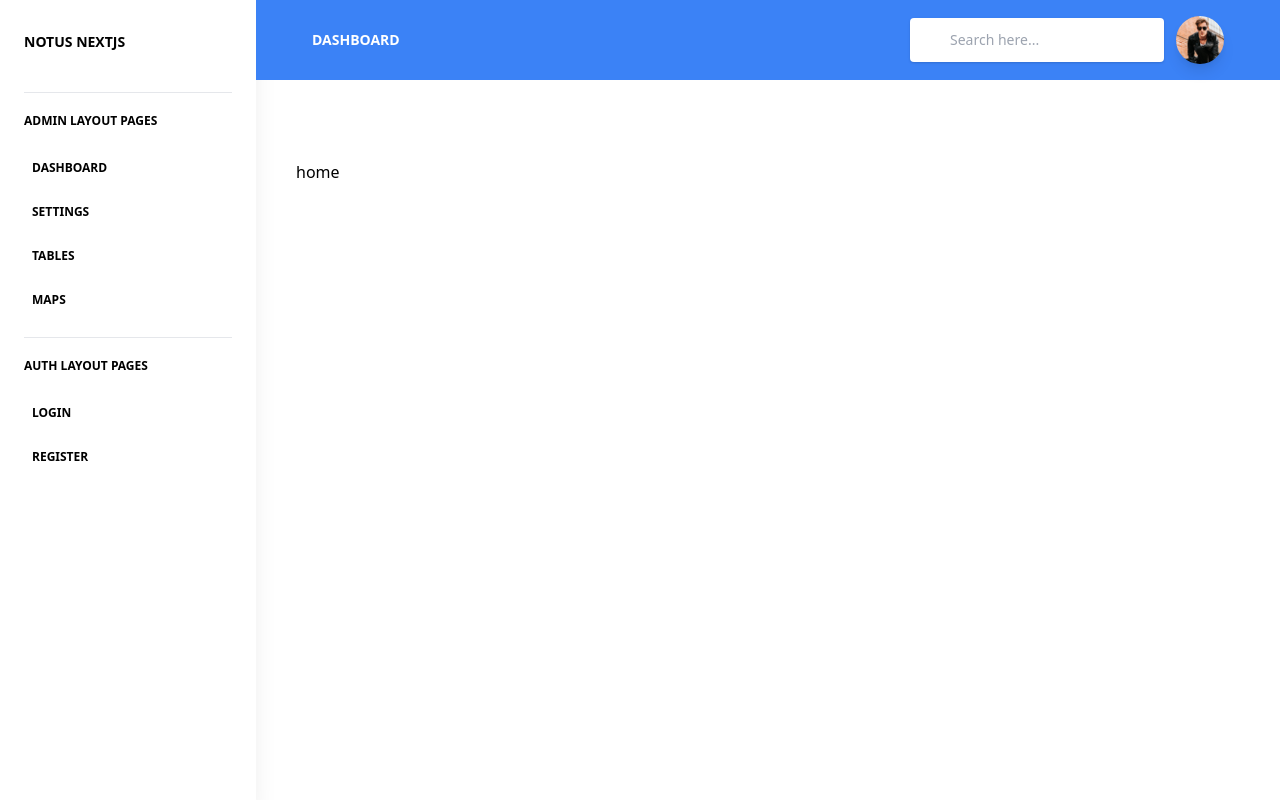
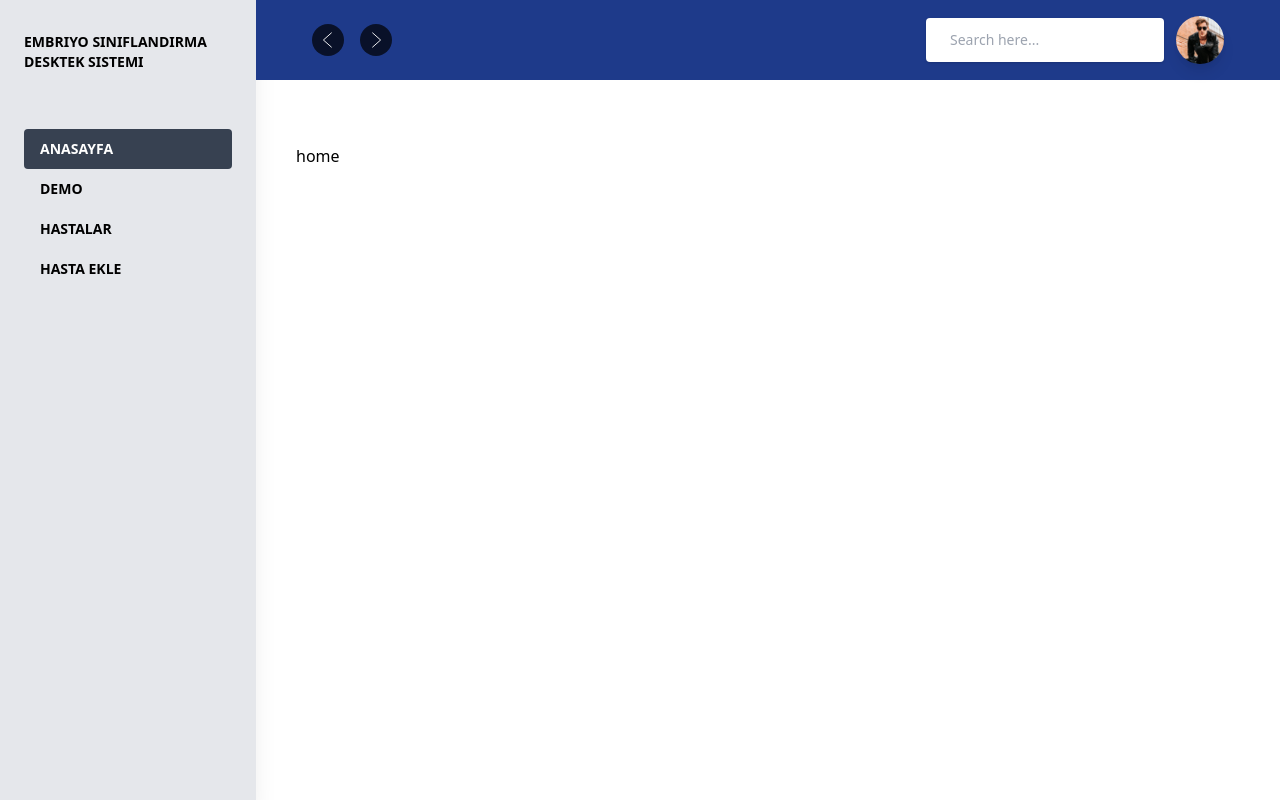
Before and after one commit to ismail-klc/embryo-grading-client, a Next.js app: page / in a window 1280 px wide. Built offline with nearby package versions, Linux system fonts and the light colour scheme.

Commit message:
some layout changes

```diff
--- /dev/null
+++ b/components/Icons/Icons.js
@@ -0,0 +1,41 @@
+const PrevIcon = ({ size }) => {
+	return (
+		<svg viewBox="0 0 24 24" width={size} height={size} xmlns="http://www.w3.org/2000/svg">
+			<polyline stroke="currentColor" points="16 4 7 12 16 20" fill="none" />
+		</svg>
+	)
+}
+
+const MenuIcon = ({size}) => {
+    return (
+        <svg xmlns="http://www.w3.org/2000/svg" viewBox="0 0 24 24">
+            <path d="M 2 5 L 2 7 L 22 7 L 22 5 L 2 5 z M 2 11 L 2 13 L 22 13 L 22 11 L 2 11 z M 2 17 L 2 19 L 22 19 L 22 17 L 2 17 z">
+            </path>
+        </svg>
+    )
+}
+
+const NextIcon = ({ size }) => {
+	return (
+		<svg viewBox="0 0 24 24" width={size} height={size} xmlns="http://www.w3.org/2000/svg">
+			<polyline stroke="currentColor" points="8 4 17 12 8 20" fill="none" />
+		</svg>
+	)
+}
+
+const Icon = ({ name, size = 24 }) => {
+
+	const icons = {
+		prev: PrevIcon,
+		next: NextIcon,
+        menu: MenuIcon
+	}
+
+	const Component = icons[name]
+	return <Component size={size} />
+
+}
+
+export {
+	Icon
+}
--- a/components/Layouts/Admin.js
+++ b/components/Layouts/Admin.js
@@ -6,10 +6,10 @@ export default function Admin({ children }) {
     return (
         <>
             <Sidebar />
-            <div className="relative md:ml-64 bg-blueGray-100">
+            <div className="relative md:ml-64">
                 <AdminNavbar />
                 <HeaderStats />
-                <div className="px-4 md:px-10 mx-auto w-full -m-24">
+                <div className="px-4 md:px-10 mx-auto w-full -m-28">
                     {children}
                 </div>
             </div>
--- a/components/Navbar/AdminNavbar.js
+++ b/components/Navbar/AdminNavbar.js
@@ -1,20 +1,14 @@
 import React from "react";
 import UserDropdown from "../Dropdown/UserDropdown";
+import Navigation from "./Navigation";
 
 export default function Navbar() {
     return (
         <>
             {/* Navbar */}
-            <nav className="absolute top-0 left-0 w-full z-10 md:bg-blue-500 md:flex-row md:flex-nowrap md:justify-start flex items-center p-4">
-                <div className="w-full mx-autp items-center flex justify-between md:flex-nowrap flex-wrap md:px-10 px-4">
-                    {/* Brand */}
-                    <a
-                        className="text-white text-sm uppercase hidden lg:inline-block font-semibold"
-                        href="#pablo"
-                        onClick={(e) => e.preventDefault()}
-                    >
-                        Dashboard
-                    </a>
+            <nav className="absolute top-0 left-0 w-full z-10 md:bg-blue-900 md:flex-row md:flex-nowrap md:justify-start flex items-center p-4">
+                <div className="w-full mx-autp items-center flex justify-between md:flex-nowrap flex-wrap md:px-10 ">
+                    <Navigation />
                     {/* Form */}
                     <form className="md:flex hidden flex-row flex-wrap items-center lg:ml-auto mr-3">
                         <div className="relative flex w-full flex-wrap items-stretch">
@@ -24,7 +18,7 @@ export default function Navbar() {
                             <input
                                 type="text"
                                 placeholder="Search here..."
-                                className="border-0 px-3 py-3 placeholder-blueGray-300 text-blueGray-600 relative bg-white rounded text-sm shadow outline-none focus:outline-none focus:ring w-full pl-10"
+                                className="border-0 px-3 py-3 placeholder-blueGray-300 text-blueGray-600 relative bg-white rounded text-sm shadow outline-none focus:outline-none focus:ring w-full pl-6"
                             />
                         </div>
                     </form>
--- /dev/null
+++ b/components/Navbar/Navigation.js
@@ -0,0 +1,17 @@
+import React from 'react'
+import { Icon } from '../Icons/Icons'
+
+const Navigation = () => {
+    return (
+        <nav className="items-center gap-x-4 hidden lg:flex">
+            <button onClick={() => window.history.back()} className="text-white w-8 h-8 flex items-center justify-center rounded-full bg-black bg-opacity-70">
+                <Icon size={22} name="prev" />
+            </button>
+            <button onClick={() => window.history.forward()} className="text-white w-8 h-8 flex items-center justify-center rounded-full bg-black bg-opacity-70">
+                <Icon size={22} name="next" />
+            </button>
+        </nav>
+    )
+}
+
+export default Navigation
--- a/components/Sidebar/Sidebar.js
+++ b/components/Sidebar/Sidebar.js
@@ -1,6 +1,7 @@
 import React from "react";
 import Link from "next/link";
 import { useRouter } from "next/router";
+import { Icon } from "../Icons/Icons";
 
 export default function Sidebar() {
     const [collapseShow, setCollapseShow] = React.useState("hidden");
@@ -8,7 +9,7 @@ export default function Sidebar() {
 
     return (
         <>
-            <nav className="md:left-0 md:block md:fixed md:top-0 md:bottom-0 md:overflow-y-auto md:flex-row md:flex-nowrap md:overflow-hidden shadow-xl bg-white flex flex-wrap items-center justify-between relative md:w-64 z-10 py-4 px-6">
+            <nav className="md:left-0 md:block md:fixed md:top-0 md:bottom-0 md:overflow-y-auto md:flex-row md:flex-nowrap md:overflow-hidden shadow-xl bg-gray-200 flex flex-wrap items-center justify-between relative md:w-64 z-10 py-4 px-6">
                 <div className="md:flex-col md:items-stretch md:min-h-full md:flex-nowrap px-0 flex flex-wrap items-center justify-between w-full mx-auto">
                     {/* Toggler */}
                     <button
@@ -16,15 +17,14 @@ export default function Sidebar() {
                         type="button"
                         onClick={() => setCollapseShow("bg-white m-2 py-3 px-6")}
                     >
-                        <i className="fas fa-bars"></i>
+                        <Icon size={22} name="menu" />
                     </button>
                     {/* Brand */}
                     <Link href="/">
                         <a
-                            href="#pablo"
                             className="md:block text-left md:pb-2 text-blueGray-600 mr-0 inline-block whitespace-nowrap text-sm uppercase font-bold p-4 px-0"
                         >
-                            Notus NextJS
+                            Embriyo Sınıflandırma <br /> Desktek Sistemi
                         </a>
                     </Link>
                     {/* User */}
@@ -47,10 +47,9 @@ export default function Sidebar() {
                                 <div className="w-6/12">
                                     <Link href="/">
                                         <a
-                                            href="#pablo"
                                             className="md:block text-left md:pb-2 text-blueGray-600 mr-0 inline-block whitespace-nowrap text-sm uppercase font-bold p-4 px-0"
                                         >
-                                            Notus NextJS
+                                            Embriyo Sınıflandırma <br /> Desktek Sistemi
                                         </a>
                                     </Link>
                                 </div>
@@ -60,7 +59,7 @@ export default function Sidebar() {
                                         className="cursor-pointer text-black opacity-50 md:hidden px-3 py-1 text-xl leading-none bg-transparent rounded border border-solid border-transparent"
                                         onClick={() => setCollapseShow("hidden")}
                                     >
-                                        <i className="fas fa-times"></i>
+                                        X
                                     </button>
                                 </div>
                             </div>
@@ -71,146 +70,65 @@ export default function Sidebar() {
                                 <input
                                     type="text"
                                     placeholder="Search"
-                                    className="border-0 px-3 py-2 h-12 border-solid  border-blueGray-500 placeholder-blueGray-300 text-blueGray-600 bg-white rounded text-base leading-snug shadow-none outline-none focus:outline-none w-full font-normal"
+                                    className="border-0 px-3 py-2 h-12 border-solid  border-blueGray-500 placeholder-blueGray-300 text-blueGray-600 bg-gray-200 rounded text-base leading-snug shadow-none outline-none focus:outline-none w-full font-normal"
                                 />
                             </div>
                         </form>
 
                         {/* Divider */}
                         <hr className="my-4 md:min-w-full" />
-                        {/* Heading */}
-                        <h6 className="md:min-w-full text-blueGray-500 text-xs uppercase font-bold block pt-1 pb-4 no-underline">
-                            Admin Layout Pages
-                        </h6>
                         {/* Navigation */}
 
                         <ul className="md:flex-col md:min-w-full flex flex-col list-none">
-                            <li className="items-center">
-                                <Link href="/admin/dashboard">
+                            <li>
+                                <Link href="/">
                                     <a
-                                        href="#pablo"
                                         className={
-                                            "text-xs uppercase py-3 font-bold block " +
-                                            (router.pathname.indexOf("/admin/dashboard") !== -1
-                                                ? "text-lightBlue-500 hover:text-lightBlue-600"
-                                                : "text-blueGray-700 hover:text-blueGray-500")
+                                            "h-10 flex gap-x-4 items-center text-sm font-semibold text-link rounded hover:text-gray-500 px-4 uppercase " +
+                                            (router.pathname == "/"
+                                                && "bg-gray-700 text-white hover:text-gray-200")
                                         }
                                     >
-                                        <i
-                                            className={
-                                                "fas fa-tv mr-2 text-sm " +
-                                                (router.pathname.indexOf("/admin/dashboard") !== -1
-                                                    ? "opacity-75"
-                                                    : "text-blueGray-300")
-                                            }
-                                        ></i>{" "}
-                                        Dashboard
+                                        Anasayfa
                                     </a>
                                 </Link>
                             </li>
-
-                            <li className="items-center">
-                                <Link href="/admin/settings">
+                            <li>
+                                <Link href="/demo">
                                     <a
-                                        href="#pablo"
                                         className={
-                                            "text-xs uppercase py-3 font-bold block " +
-                                            (router.pathname.indexOf("/admin/settings") !== -1
-                                                ? "text-lightBlue-500 hover:text-lightBlue-600"
-                                                : "text-blueGray-700 hover:text-blueGray-500")
+                                            "h-10 flex gap-x-4 items-center text-sm font-semibold text-link rounded hover:text-gray-500 px-4 uppercase " +
+                                            (router.pathname == "/demo"
+                                                && "bg-gray-700 text-white hover:text-gray-200")
                                         }
                                     >
-                                        <i
-                                            className={
-                                                "fas fa-tools mr-2 text-sm " +
-                                                (router.pathname.indexOf("/admin/settings") !== -1
-                                                    ? "opacity-75"
-                                                    : "text-blueGray-300")
-                                            }
-                                        ></i>{" "}
-                                        Settings
+                                        Demo
                                     </a>
                                 </Link>
                             </li>
-
-                            <li className="items-center">
-                                <Link href="/admin/tables">
+                            <li>
+                                <Link href="/patients">
                                     <a
-                                        href="#pablo"
                                         className={
-                                            "text-xs uppercase py-3 font-bold block " +
-                                            (router.pathname.indexOf("/admin/tables") !== -1
-                                                ? "text-lightBlue-500 hover:text-lightBlue-600"
-                                                : "text-blueGray-700 hover:text-blueGray-500")
+                                            "h-10 flex gap-x-4 items-center text-sm font-semibold text-link rounded hover:text-gray-500 px-4 uppercase " +
+                                            (router.pathname == "/patients"
+                                                && "bg-gray-700 text-white hover:text-gray-200")
                                         }
                                     >
-                                        <i
-                                            className={
-                                                "fas fa-table mr-2 text-sm " +
-                                                (router.pathname.indexOf("/admin/tables") !== -1
-                                                    ? "opacity-75"
-                                                    : "text-blueGray-300")
-                                            }
-                                        ></i>{" "}
-                                        Tables
+                                        Hastalar
                                     </a>
                                 </Link>
                             </li>
-
-                            <li className="items-center">
-                                <Link href="/admin/maps">
+                            <li>
+                                <Link href="/patients/add">
                                     <a
-                                        href="#pablo"
                                         className={
-                                            "text-xs uppercase py-3 font-bold block " +
-                                            (router.pathname.indexOf("/admin/maps") !== -1
-                                                ? "text-lightBlue-500 hover:text-lightBlue-600"
-                                                : "text-blueGray-700 hover:text-blueGray-500")
+                                            "h-10 flex gap-x-4 items-center text-sm font-semibold text-link rounded hover:text-gray-500 px-4 uppercase " +
+                                            (router.pathname == "/patients/add"
+                                                && "bg-gray-700 text-white hover:text-gray-200")
                                         }
                                     >
-                                        <i
-                                            className={
-                                                "fas fa-map-marked mr-2 text-sm " +
-                                                (router.pathname.indexOf("/admin/maps") !== -1
-                                                    ? "opacity-75"
-                                                    : "text-blueGray-300")
-                                            }
-                                        ></i>{" "}
-                                        Maps
-                                    </a>
-                                </Link>
-                            </li>
-                        </ul>
-
-                        {/* Divider */}
-                        <hr className="my-4 md:min-w-full" />
-                        {/* Heading */}
-                        <h6 className="md:min-w-full text-blueGray-500 text-xs uppercase font-bold block pt-1 pb-4 no-underline">
-                            Auth Layout Pages
-                        </h6>
-                        {/* Navigation */}
-
-                        <ul className="md:flex-col md:min-w-full flex flex-col list-none md:mb-4">
-                            <li className="items-center">
-                                <Link href="/auth/login">
-                                    <a
-                                        href="#pablo"
-                                        className="text-blueGray-700 hover:text-blueGray-500 text-xs uppercase py-3 font-bold block"
-                                    >
-                                        <i className="fas fa-fingerprint text-blueGray-400 mr-2 text-sm"></i>{" "}
-                                        Login
-                                    </a>
-                                </Link>
-                            </li>
-
-                            <li className="items-center">
-                                <Link href="/auth/register">
-                                    <a
-                                        href="#pablo"
-                                        className="text-blueGray-700 hover:text-blueGray-500 text-xs uppercase py-3 font-bold block"
-                                    >
-                                        <i className="fas fa-clipboard-list text-blueGray-300 mr-2 text-sm"></i>{" "}
-                                        Register
+                                        Hasta Ekle
                                     </a>
                                 </Link>
                             </li>
--- a/pages/demo/index.js
+++ b/pages/demo/index.js
@@ -1,6 +1,7 @@
 import axios from 'axios'
 import React, { useState } from 'react'
 import ImageUpload from '../../components/ImageUpload'
+import Admin from '../../components/Layouts/Admin'
 
 function DemoPage() {
     const [image, setImage] = useState('')
@@ -18,7 +19,7 @@ function DemoPage() {
     }
 
     return (
-        <div>
+        <Admin>
             <ImageUpload
                 btnAction={handleDemoAction}
                 btnText={'Predict'}
@@ -33,7 +34,7 @@ function DemoPage() {
                     <img src={reviewImage} />
                 </div>
             }
-        </div>
+        </Admin>
     )
 }
 
--- a/tailwind.config.js
+++ b/tailwind.config.js
@@ -1,12 +1,81 @@
+const plugin = require("tailwindcss/plugin");
+
 module.exports = {
   mode: 'jit',
   purge: ['./pages/**/*.{js,ts,jsx,tsx}', './components/**/*.{js,ts,jsx,tsx}'],
   darkMode: false,
   theme: {
-    extend: {},
+    extend: {
+      minHeight: {
+        "screen-75": "75vh",
+      },
+      fontSize: {
+        55: "55rem",
+      },
+      opacity: {
+        80: ".8",
+      },
+      zIndex: {
+        2: 2,
+        3: 3,
+      },
+      inset: {
+        "-100": "-100%",
+        "-225-px": "-225px",
+        "-160-px": "-160px",
+        "-150-px": "-150px",
+        "-94-px": "-94px",
+        "-50-px": "-50px",
+        "-29-px": "-29px",
+        "-20-px": "-20px",
+        "25-px": "25px",
+        "40-px": "40px",
+        "95-px": "95px",
+        "145-px": "145px",
+        "195-px": "195px",
+        "210-px": "210px",
+        "260-px": "260px",
+      },
+      height: {
+        "95-px": "95px",
+        "70-px": "70px",
+        "350-px": "350px",
+        "500-px": "500px",
+        "600-px": "600px",
+      },
+      maxHeight: {
+        "860-px": "860px",
+      },
+      maxWidth: {
+        "100-px": "100px",
+        "120-px": "120px",
+        "150-px": "150px",
+        "180-px": "180px",
+        "200-px": "200px",
+        "210-px": "210px",
+        "580-px": "580px",
+      },
+      minWidth: {
+        "140-px": "140px",
+        48: "12rem",
+      },
+      backgroundSize: {
+        full: "100%",
+      },
+    },
   },
-  variants: {
-    extend: {},
-  },
-  plugins: [],
-}
+  variants: [
+    "responsive",
+    "group-hover",
+    "focus-within",
+    "first",
+    "last",
+    "odd",
+    "even",
+    "hover",
+    "focus",
+    "active",
+    "visited",
+    "disabled",
+  ],
+};
```
Also changed, not shown: components/Dropdown/UserDropdown.js (+5 -22 lines), pages/patients/index.js (added, +12 -0 lines), 1 other file (tests, documents, lock files or other folders).
